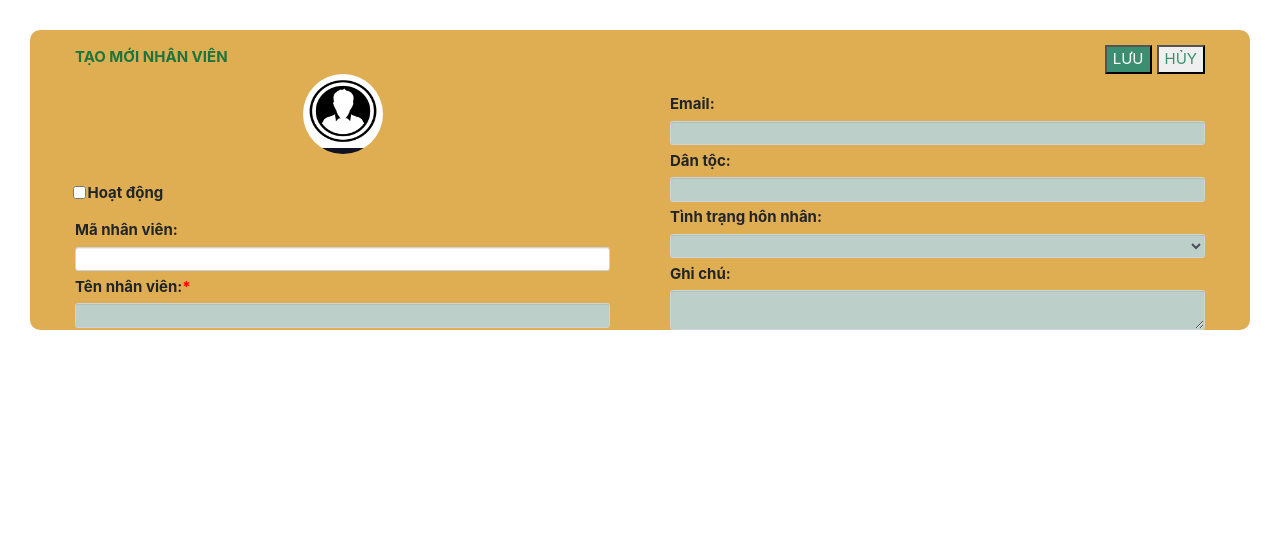
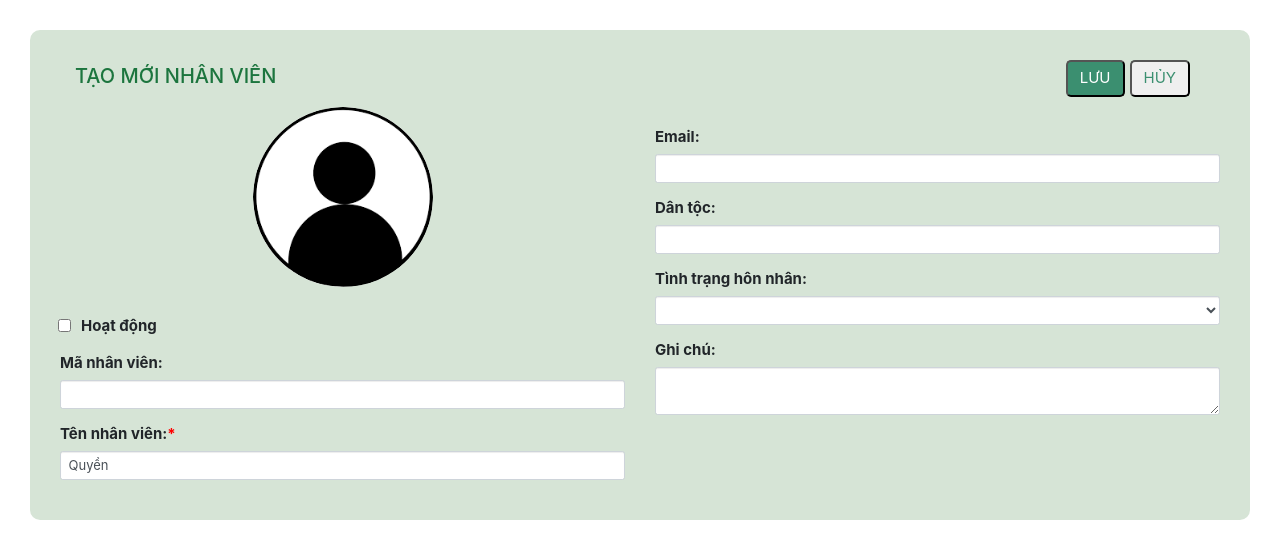
Before and after one commit to tuannguyenduc1998/project1, an Angular app: page /employee in a window 1280 px wide. Shown: the top 558 px of the page. Built offline with nearby package versions, Linux system fonts and the light colour scheme.

Commit message:
- fix UI

```diff
--- a/src/app/employee/form-employee/form-employee.component.html
+++ b/src/app/employee/form-employee/form-employee.component.html
@@ -1,38 +1,42 @@
 <!-- <button (click)="onChangesub()">-</button>
 {{age}}
 <button (click)="onChangeplus()">+</button> -->
-<form (ngSubmit)="onSubmit(form.value)" #form="ngForm" class="row form m-5">
+<form (ngSubmit)="onSubmit(form.value)" #form="ngForm" class="row form m-5 p-4">
   <div class="col-md-12 font mt-4 d-flex justify-content-between align-items-center">
-      <label for="tieude" class="color-label d-flex justify-content-start">TẠO MỚI NHÂN VIÊN</label>
+    <h2 for="tieude" class="color-label d-flex justify-content-start">TẠO MỚI NHÂN VIÊN</h2>
     <div class="mr-5 font">
       <button class="color-btn1  mr-2 " type="submit">LƯU</button>
       <button class="color-btn2" type="click" (click)="onReset(form)">HỦY</button>
     </div>
   </div>
-  <div class="col-md-12 font">
+  <div class="col-md-12 font pb-4 pt-3">
+    <div class="row">
       <div class="col-md-6">
         <div class="text-center">
-        <img [src]="url" class="img" (click)="upload.click()"><br/>
-        <input #upload class="upload" type='file' (change)="onSelectFile($event)" [(ngModel)]="model.avatar" ngModel name="employeeimg">
+          <img [src]="url" class="img" (click)="upload.click()"><br />
+          <input #upload class="upload" type='file' (change)="onSelectFile($event)" [(ngModel)]="model.avatar" ngModel
+            name="employeeimg">
         </div>
-      <div class="form-group">
+        <div class="form-group row">
           <div class="form-check">
-          <input type="checkbox" class="form-check-input " name="active" id="form-check" value="checkedValue" [(ngModel)]="model.active" checked>
-          <label class="form-check-label ml-4"> Hoạt động</label>
+            <input type="checkbox" class="form-check-input " name="active" id="activeId" value="checkedValue"
+              [(ngModel)]="model.active" checked>&nbsp;
+            <label class="form-check-label ml-4" for="activeId">Hoạt động</label>
           </div>
         </div>
-      <div class="form-group">
+        <div class="form-group row">
           <label for="text-input" class="col-md-12 col-form-label">Mã nhân viên:</label>
           <div class="col-md-12">
-            <input class="form-control" type="text" id="text-input" ngModel name="employeecode" [(ngModel)]="model.namecode">
+            <input class="form-control" type="text" id="text-input" ngModel name="employeecode"
+              [(ngModel)]="model.namecode">
           </div>
         </div>
-      <div class="form-group">
+        <div class="form-group row">
           <label for="text-input" class="col-md-12 col-form-label">Tên nhân viên:<a class="astist">*</a></label>
           <div class="col-md-12">
-          <input class="form-control color-input" type="text" id="text-input" [(ngModel)]="model.name" name="employeename" #name="ngModel" [class.is-invalid]="name.invalid && name.touched" required>
-             <div *ngIf="name.invalid && (name.dirty || name.touched)"
-                    class="text-danger">
+            <input class="form-control color-input" type="text" id="text-input" [(ngModel)]="model.name"
+              name="employeename" #name="ngModel" [class.is-invalid]="name.invalid && name.touched" required>
+            <div *ngIf="name.invalid && (name.dirty || name.touched)" class="text-danger">
               <div *ngIf="name.errors.required">
                 Name is required.
               </div>
@@ -40,40 +44,43 @@
           </div>
         </div>
       </div>
+
+
       <div class="col-md-6 mt-4">
-    <div class="form-group">
+        <div class="form-group row">
           <label for="email-input" class="col-md-12 col-form-label">Email:</label>
           <div class="col-md-12">
-        <input class="form-control color-input"  type="email" id="email-input" [(ngModel)]="model.email" name="employeeemail" #email="ngModel" [class.is-invalid]="email.invalid && email.touched" email  required>
-        <div *ngIf="email.invalid && (email.dirty || email.touched)"
-                    class="text-danger">
-                        <div *ngIf="email.errors.required">
-                            Email is required.
-                        </div>
-                        <div *ngIf="email.errors.email">
-                            Please enter a valid email.
+            <input class="form-control color-input" type="email" id="email-input" [(ngModel)]="model.email"
+              name="employeeemail" #email="ngModel" [class.is-invalid]="email.invalid && isSubmit" email>
+            <div *ngIf="email.invalid && (email.dirty || email.touched)" class="text-danger">
+              <div *ngIf="email.errors.email && isSubmit" class="warning">
+                Email sai định dạng.
               </div>
             </div>
           </div>
         </div>
-    <div class="form-group">
+        <div class="form-group row">
           <label for="text-input" class="col-md-12 col-form-label">Dân tộc:</label>
           <div class="col-md-12">
-        <input class="form-control color-input" type="text" id="text-input" ngModel name="employeenation" [(ngModel)]="model.comment">
+            <input class="form-control color-input" type="text" id="text-input" ngModel name="employeenation"
+              [(ngModel)]="model.comment">
           </div>
         </div>
-    <div class="form-group">
+        <div class="form-group row">
           <label for="level" class="col-md-12 col-form-label">Tình trạng hôn nhân:</label>
           <div class="col-md-12">
-         <select class="form-control color-input" [(ngModel)]="model.status" #level="ngModel" name="employeestatus" id="level" [(ngModel)]="model.status" required>
-          <option *ngFor="let lvl of status" [value]="lvl" >{{ lvl }}</option>
+            <select class="form-control color-input" [(ngModel)]="model.status" #level="ngModel" name="employeestatus"
+              id="level" [(ngModel)]="model.status" required>
+              <option *ngFor="let lvl of status" [value]="lvl">{{ lvl }}</option>
             </select>
           </div>
         </div>
-    <div class="form-group">
+        <div class="form-group row">
           <label for="textarea-input" class="col-md-12 col-form-label">Ghi chú:</label>
           <div class="col-md-12">
-        <textarea class="form-control color-input" type="tel" id="textarea-input" ngModel name="employeecomment"></textarea>
+            <textarea class="form-control color-input" type="tel" id="textarea-input" ngModel
+              name="employeecomment"></textarea>
+          </div>
         </div>
       </div>
     </div>
--- a/src/app/employee/form-employee/form-employee.component.scss
+++ b/src/app/employee/form-employee/form-employee.component.scss
@@ -1,13 +1,14 @@
 .img{
-  width: 80px;
-  height: 80px;
+  width: 180px;
+  height: 180px;
   border-radius: 50%;
+  cursor: pointer;
 }
 .upload{
   visibility: hidden;
 }
 .color-input{
-  background-color: rgb(188, 207, 200);
+  background-color: white;
 }
 .font{
   font-size: 15px;
@@ -21,12 +22,12 @@
 }
 .color-label{
   color: rgb(28, 117, 62);
-  margin-left: 30px;
+  margin-left: 15px;
 }
 .astist{
   color: red;
 }
 .form{
-  background-color: rgb(224, 174, 82);
+  background-color: #d6e4d6;
   border-radius: 10px;
 }
--- a/src/app/employee/form-employee/form-employee.component.ts
+++ b/src/app/employee/form-employee/form-employee.component.ts
@@ -8,30 +8,32 @@ import { MyserviceService } from 'src/app/myservice.service';
   templateUrl: './form-employee.component.html',
   styleUrls: ['./form-employee.component.scss']
 })
-export class FormEmployeeComponent implements OnInit , OnDestroy{
+export class FormEmployeeComponent implements OnInit, OnDestroy {
   constructor(private myserviceService: MyserviceService) { }
   @Input() age;
   sub: Subscription;
   status = status;
   model = new User();
-  url = './assets/icon.jpg';
+  url = './assets/images.png';
+  isSubmit: boolean;
   // tslint:disable-next-line: no-output-on-prefix
   @Output() onChanges = new EventEmitter<number>();
 
   ngOnInit(): void {
-    this.sub = this.myserviceService.age.subscribe( data => {
+    this.model.name = 'Quyền';
+    this.sub = this.myserviceService.age.subscribe(data => {
       this.age = data;
     });
     console.log('Quan sát');
   }
   // tslint:disable-next-line: typedef
-  onChangeplus(){
+  onChangeplus() {
     this.myserviceService.age.next(this.myserviceService.age.value + 1);
     this.onChanges.emit(this.age);
   }
 
   // tslint:disable-next-line: typedef
-  onChangesub(){
+  onChangesub() {
     this.myserviceService.age.next(this.myserviceService.age.value - 1);
     this.onChanges.emit(this.age);
   }
@@ -39,20 +41,20 @@ export class FormEmployeeComponent implements OnInit , OnDestroy{
     this.sub.unsubscribe();
   }
   // tslint:disable-next-line: typedef
-  onSubmit(form){
-    if (this.model.name !== undefined || this.model.email !== undefined)
-    {
+  onSubmit(form) {
+    this.isSubmit = true;
+    if (this.model.name !== undefined || this.model.email !== undefined) {
       console.log(form);
     }
     else { console.log('Tên nhân viên hoặc email đang không có dữ liệu'); }
   }
   // tslint:disable-next-line: typedef
-  onReset(form){
-     console.log(form.reset(form));
+  onReset(form) {
+    console.log(form.reset(form));
   }
   // tslint:disable-next-line: typedef
-  onSelectFile(event){
-    if (event.target.files){
+  onSelectFile(event) {
+    if (event.target.files) {
       const reader = new FileReader();
       reader.readAsDataURL(event.target.files[0]);
       // tslint:disable-next-line: no-shadowed-variable
--- a/src/styles.scss
+++ b/src/styles.scss
@@ -3,3 +3,17 @@
 
 /* Importing Bootstrap SCSS file. */
 @import '~bootstrap/scss/bootstrap';
+
+.form-control {
+    font-size: 13px;
+}
+
+button {
+    padding: 5px 12px;
+    border-radius: 5px;
+}
+
+.warning {
+    padding-top: 2px;
+    font-size: 80%;
+}
```
Also changed, not shown: src/assets/images.png (added). Lines whose indentation alone changed are shown as unchanged.
